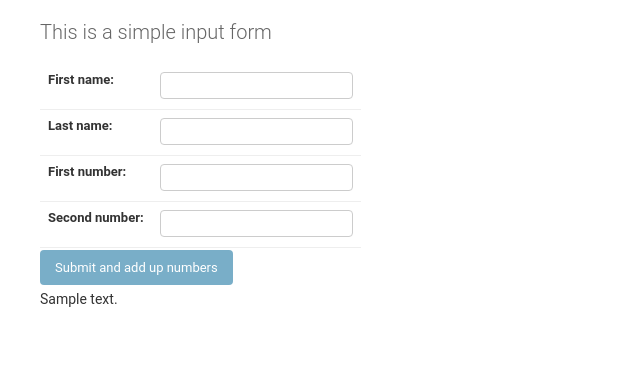
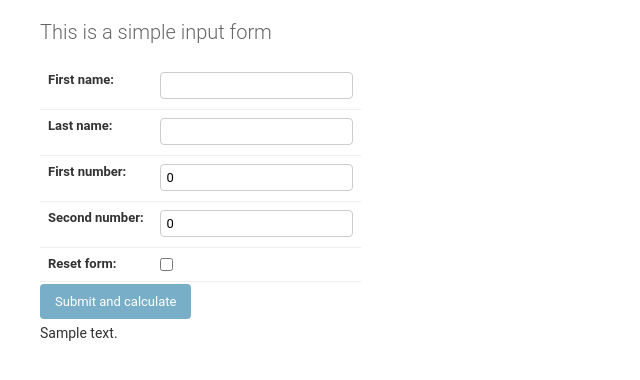
Before and after one commit to cafawo/basicdjango, a Django app: template form/templates/form.html in a window 1280 px wide. Shown: the part 48-428 px from the top of the page, without its empty margins (0-640 px from the left). Run offline with Django 3.2, Linux system fonts and the light colour scheme; tables that the repository leaves empty hold one stand-in row (values such as "Sample post"); the template is opened without the code that fills it: values that come from a table or form of the project are taken from there, most other values are stand-ins (such as "Sample title", 1, 10 or a date in 2020).

Commit message:
Add reset form option

```diff
--- a/basicdjango/urls.py
+++ b/basicdjango/urls.py
@@ -16,9 +16,9 @@ Including another URLconf
 from django.contrib import admin
 from django.urls import path, include  # <--- NEW
 
-admin.site.site_header = "Basic Django Admin"  # <--- NEW
-admin.site.site_title = "Basic Django Admin Portal"  # <--- NEW
-admin.site.index_title = "Welcome to Basic Django"  # <--- NEW
+admin.site.site_header = "BasicDjango Admin"  # <--- NEW
+admin.site.site_title = "BasicDjango Admin Portal"  # <--- NEW
+admin.site.index_title = "Welcome to BasicDjango"  # <--- NEW
 
 urlpatterns = [
     path('admin/', admin.site.urls),
--- a/django.yaml
+++ b/django.yaml
@@ -21,4 +21,4 @@ dependencies:
   - wheel=0.33.6=py37_0
   - wincertstore=0.2=py37_0
   - zlib=1.2.11=h62dcd97_3
-prefix: C:\Users\Woebbeking\.conda\envs\django
+prefix:
--- a/form/forms.py
+++ b/form/forms.py
@@ -6,5 +6,6 @@ from django import forms
 class SomeForm(forms.Form):
     first_name = forms.CharField(label='First name', max_length=200, required=False)
     last_name = forms.CharField(label='Last name', max_length=200, required=True)
-    first_number = forms.FloatField(label='First number', required=True)
-    second_number = forms.FloatField(label='Second number', required=True)
+    first_number = forms.FloatField(label='First number', required=True, initial=0)
+    second_number = forms.FloatField(label='Second number', required=True, initial=0)
+    reset_form = forms.BooleanField(label='Reset form', required=False, initial=False)
--- a/form/templates/form.html
+++ b/form/templates/form.html
@@ -1,6 +1,9 @@
 <!DOCTYPE html>
+<head>
+<title>BasicDjango form</title>
 {% load static %}
 <link rel="stylesheet" type="text/css" href="{% static 'base.css' %}">
+</head>
 
 <div id="header">
     <div id="branding">
@@ -10,7 +13,6 @@
 
 <div id="content">
     <h1>This is a simple input form</h1>
-
     <form action="/form/" method="post">
         {% csrf_token %}
         <!--{{ form }}-->
@@ -18,8 +20,7 @@
         <table style="width:100%, align:left">
             {{ form.as_table }}
         </table>
-
-        <input type="submit" value="Submit and add up numbers">
-        <p>{{ reply_text }}</p>
+        <input type="submit" value="Submit and calculate">
     </form>
+    <p>{{ reply_text }}</p>
 </div>
```
Also changed, not shown: form/views.py (+3 -7 lines), README.md, form.PNG (added).
